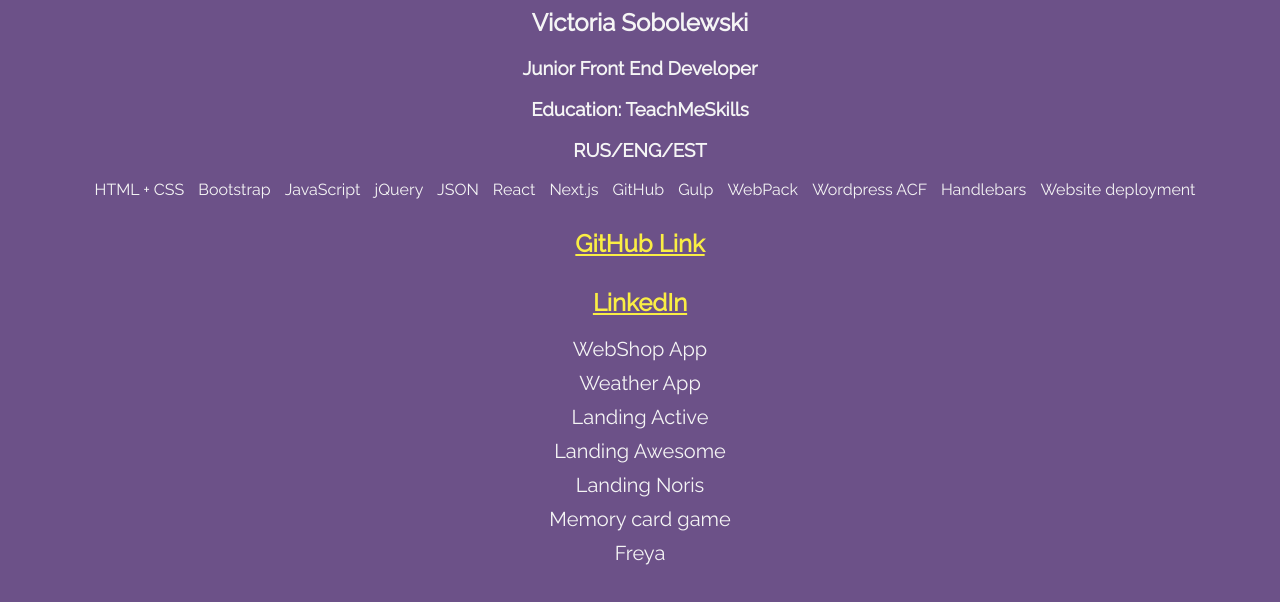
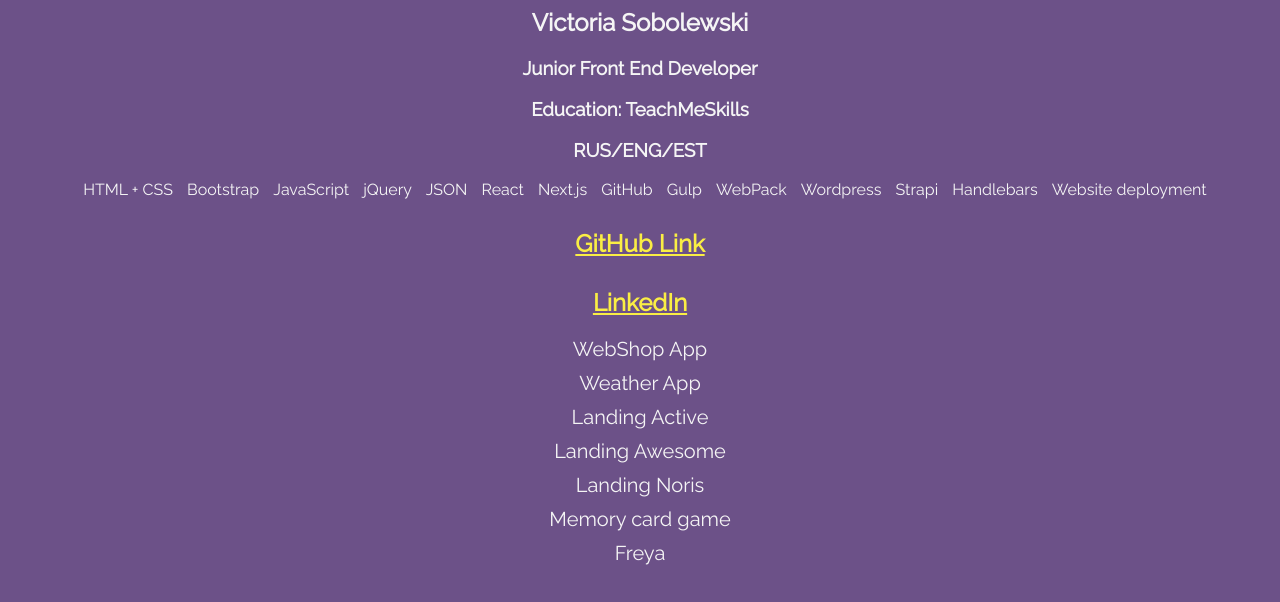
Before and after one commit to viktoriia-ko/viktoriia-ko.github.io, a plain HTML site: page index.html in a window 1280 px wide. Shown: the part 80-682 px from the top of the page. Drawn offline with Linux system fonts and the light colour scheme.

Commit message:
Update index.html

```diff
--- a/index.html
+++ b/index.html
@@ -26,7 +26,8 @@
     <span>GitHub</span>
     <span>Gulp</span>
     <span>WebPack</span>
-    <span>Wordpress ACF</span>
+    <span>Wordpress</span>
+    <span>Strapi</span>
     <span>Handlebars</span>
     <span>Website deployment</span>
 
```
